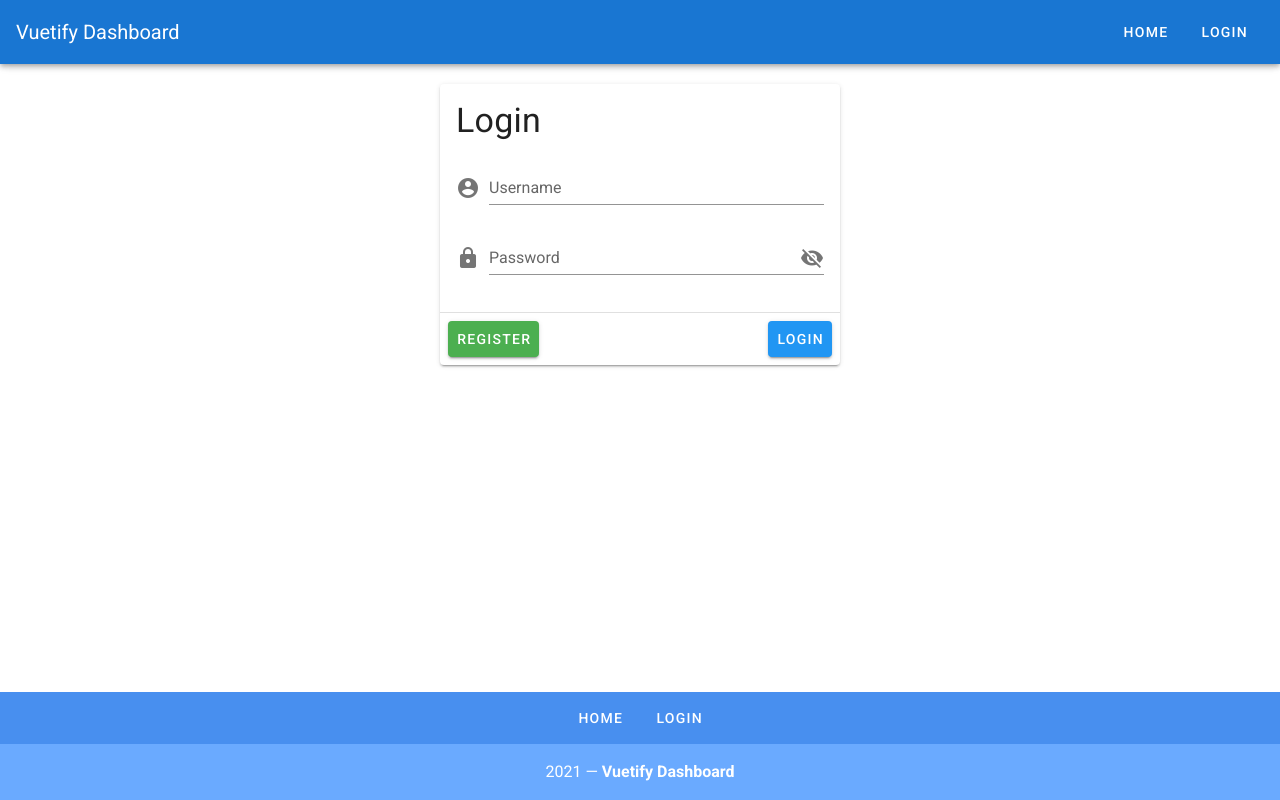
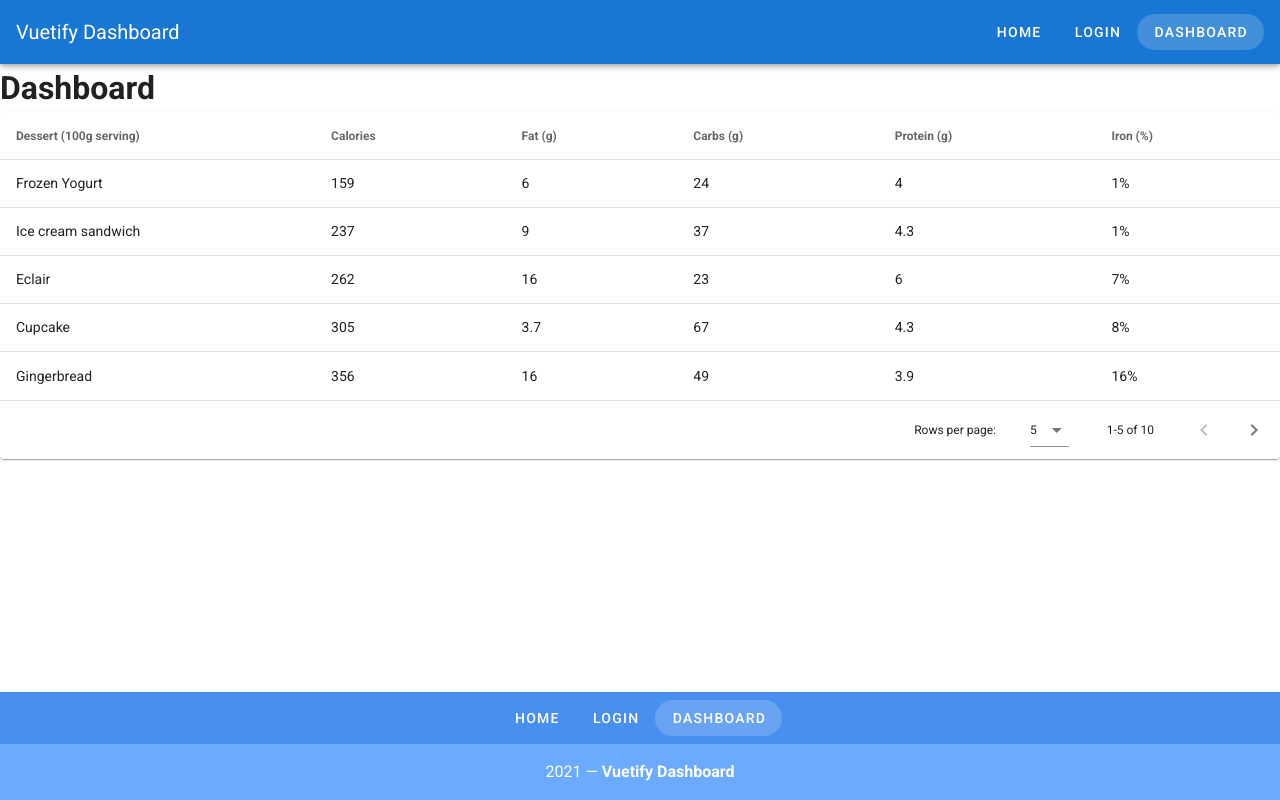
Before and after one commit to nguyenvinhduyet/intro-to-vue-2, a Vue app: page /dashboard in a window 1280 px wide. Built offline with nearby package versions, Linux system fonts and the light colour scheme.

Commit message:
Components 2 (video 3/9) Multi-page routing, use Table, Snackbar and More complex components

```diff
--- a/package.json
+++ b/package.json
@@ -10,11 +10,13 @@
   "dependencies": {
     "core-js": "^3.6.5",
     "vue": "^2.6.11",
+    "vue-router": "^3.2.0",
     "vuetify": "^2.4.0"
   },
   "devDependencies": {
     "@vue/cli-plugin-babel": "~4.5.0",
     "@vue/cli-plugin-eslint": "~4.5.0",
+    "@vue/cli-plugin-router": "^4.5.13",
     "@vue/cli-service": "~4.5.0",
     "babel-eslint": "^10.1.0",
     "eslint": "^6.7.2",
--- a/src/App.vue
+++ b/src/App.vue
@@ -5,41 +5,13 @@
   <v-app-bar app color="primary" dark>
     <v-toolbar-title>Vuetify Dashboard</v-toolbar-title>
     <v-spacer></v-spacer>
-    <v-btn text rounded>Home</v-btn>
-    <v-btn text rounded>Login</v-btn>
+    <v-btn text rounded v-for="link in links" :to='link.url' :key='`${link.label}-header-link`'>{{ link.label }}</v-btn>
   </v-app-bar>
 
 
    <v-content>  <!-- v-content dùng để chỉ định phần tử bên trong có relative với phần tử gốc (app bar) tránh bị app bar đè lên -->
-<!-- login form -->
-   <v-card width="400" class="mx-auto mt-5">
-     <v-card-title>
-       <h1 class="display-1">Login</h1>
-     </v-card-title>
-     <v-card-text>
-       <v-form>
-         <v-text-field
-          label="Username"
-          prepend-icon="mdi-account-circle">
-        </v-text-field>
-
-         <v-text-field
-          label="Password"
-          :type="showPassword ? 'text' : 'password'"
-          prepend-icon="mdi-lock"
-          :append-icon="showPassword ? 'mdi-eye' : 'mdi-eye-off'"
-          @click:append="showPassword = !showPassword">
-        </v-text-field>
-       </v-form>
-     </v-card-text>
-    <v-divider></v-divider>
-
-    <v-card-actions>
-      <v-btn color="success">Register</v-btn>
-      <v-spacer></v-spacer>
-      <v-btn color="info">Login</v-btn>
-    </v-card-actions>
-   </v-card>
+    <!-- login form -->
+    <router-view></router-view>
   </v-content>
 
 
@@ -50,22 +22,20 @@
   >
     <v-row
       justify="center"
-      no-gutters
-    >
+      no-gutters>
       <v-btn
         v-for="link in links"
-        :key="link"
+        :key='`${link.label}-footer-link`'
         color="white"
         text
         rounded
         class="my-2"
-      >
-        {{ link }}
+        :to='link.url'>
+        {{ link.label }}
       </v-btn>
       <v-col
         class="primary lighten-2 py-4 text-center white--text"
-        cols="12"
-      >
+        cols="12">
         {{ new Date().getFullYear() }} — <strong>Vuetify Dashboard</strong>
       </v-col>
     </v-row>
@@ -83,8 +53,18 @@ export default {
   data: () => ({
     showPassword: false,
     links: [
-      'Home',
-      'Login'
+      {
+        label: 'Home',
+        url: '/'
+      },
+      {
+        label: 'Login',
+        url: '/login'
+      },
+      {
+        label: 'Dashboard',
+        url: '/dashboard'
+      }
     ]
   }),
 };
--- a/src/main.js
+++ b/src/main.js
@@ -1,10 +1,12 @@
 import Vue from 'vue'
 import App from './App.vue'
 import vuetify from './plugins/vuetify'
+import router from './router'
 
 Vue.config.productionTip = false
 
 new Vue({
   vuetify,
+  router,
   render: h => h(App)
 }).$mount('#app')
--- /dev/null
+++ b/src/router/index.js
@@ -0,0 +1,36 @@
+import Vue from 'vue'
+import VueRouter from 'vue-router'
+import Home from '../views/Home.vue'
+
+Vue.use(VueRouter)
+
+const routes = [
+  {
+    path: '/',
+    name: 'Home',
+    component: Home
+  },
+  {
+    path: '/about',
+    name: 'About',
+    component: () => import(/* webpackChunkName: "about" */ '../views/About.vue')
+  },
+  {
+    path: '/login',
+    name: 'login',
+    component: () => import('../views/Login.vue')
+  },
+  {
+    path: '/dashboard',
+    name: 'dashboard',
+    component: () => import('../views/Dashboard.vue')
+  }
+]
+
+const router = new VueRouter({
+  mode: 'history',
+  base: process.env.BASE_URL,
+  routes
+})
+
+export default router
--- /dev/null
+++ b/src/views/About.vue
@@ -0,0 +1,5 @@
+<template>
+  <div class="about">
+    <h1>This is an about page</h1>
+  </div>
+</template>
--- /dev/null
+++ b/src/views/Dashboard.vue
@@ -0,0 +1,144 @@
+<template>
+<div>
+    <h1>Dashboard</h1>
+    <v-data-table
+        :headers="headers"
+        :items="desserts"
+        :items-per-page="5"
+        class="elevation-1"
+        @click:row='selectRow'>
+    </v-data-table>
+
+    <v-snackbar
+      v-model="snackbar">
+      You have selected {{ currentItem }}
+      <template v-slot:action="{ attrs }">
+        <v-btn
+          color="pink"
+          text
+          v-bind="attrs"
+          @click="snackbar = false">
+          Close
+        </v-btn>
+      </template>
+    </v-snackbar>
+</div>
+
+
+</template>
+
+<script>
+  export default {
+    data () {
+      return {
+        currentItem: '',
+        snackbar: false,
+        headers: [
+          {
+            text: 'Dessert (100g serving)',
+            align: 'start',
+            sortable: false,
+            value: 'name',
+          },
+          { text: 'Calories', value: 'calories' },
+          { text: 'Fat (g)', value: 'fat' },
+          { text: 'Carbs (g)', value: 'carbs' },
+          { text: 'Protein (g)', value: 'protein' },
+          { text: 'Iron (%)', value: 'iron' },
+        ],
+        desserts: [
+          {
+            name: 'Frozen Yogurt',
+            calories: 159,
+            fat: 6.0,
+            carbs: 24,
+            protein: 4.0,
+            iron: '1%',
+          },
+          {
+            name: 'Ice cream sandwich',
+            calories: 237,
+            fat: 9.0,
+            carbs: 37,
+            protein: 4.3,
+            iron: '1%',
+          },
+          {
+            name: 'Eclair',
+            calories: 262,
+            fat: 16.0,
+            carbs: 23,
+            protein: 6.0,
+            iron: '7%',
+          },
+          {
+            name: 'Cupcake',
+            calories: 305,
+            fat: 3.7,
+            carbs: 67,
+            protein: 4.3,
+            iron: '8%',
+          },
+          {
+            name: 'Gingerbread',
+            calories: 356,
+            fat: 16.0,
+            carbs: 49,
+            protein: 3.9,
+            iron: '16%',
+          },
+          {
+            name: 'Jelly bean',
+            calories: 375,
+            fat: 0.0,
+            carbs: 94,
+            protein: 0.0,
+            iron: '0%',
+          },
+          {
+            name: 'Lollipop',
+            calories: 392,
+            fat: 0.2,
+            carbs: 98,
+            protein: 0,
+            iron: '2%',
+          },
+          {
+            name: 'Honeycomb',
+            calories: 408,
+            fat: 3.2,
+            carbs: 87,
+            protein: 6.5,
+            iron: '45%',
+          },
+          {
+            name: 'Donut',
+            calories: 452,
+            fat: 25.0,
+            carbs: 51,
+            protein: 4.9,
+            iron: '22%',
+          },
+          {
+            name: 'KitKat',
+            calories: 518,
+            fat: 26.0,
+            carbs: 65,
+            protein: 7,
+            iron: '6%',
+          },
+        ],
+      }
+    },
+    methods: {
+        selectRow(event) {
+            this.snackbar = true
+            this.currentItem = event.name
+        }
+    }
+  }
+</script>
+
+<style>
+
+</style>
--- /dev/null
+++ b/src/views/Home.vue
@@ -0,0 +1,18 @@
+<template>
+  <div class="home">
+    <img alt="Vue logo" src="../assets/logo.png">
+    <HelloWorld msg="Welcome to Your Vue.js App"/>
+  </div>
+</template>
+
+<script>
+// @ is an alias to /src
+import HelloWorld from '@/components/HelloWorld.vue'
+
+export default {
+  name: 'Home',
+  components: {
+    HelloWorld
+  }
+}
+</script>
--- /dev/null
+++ b/src/views/Login.vue
@@ -0,0 +1,46 @@
+<template>
+    <v-card width="400" class="mx-auto mt-5">
+        <v-card-title>
+        <h1 class="display-1">Login</h1>
+        </v-card-title>
+
+        <v-card-text>
+        <v-form>
+            <v-text-field
+            label="Username"
+            prepend-icon="mdi-account-circle">
+            </v-text-field>
+
+            <v-text-field
+            label="Password"
+            :type="showPassword ? 'text' : 'password'"
+            prepend-icon="mdi-lock"
+            :append-icon="showPassword ? 'mdi-eye' : 'mdi-eye-off'"
+            @click:append="showPassword = !showPassword">
+            </v-text-field>
+        </v-form>
+        </v-card-text>
+        <v-divider></v-divider>
+
+        <v-card-actions>
+        <v-btn color="success">Register</v-btn>
+        <v-spacer></v-spacer>
+        <v-btn color="info">Login</v-btn>
+        </v-card-actions>
+    </v-card>
+</template>
+
+<script>
+export default {
+    name: 'LoginPage',
+    data () {
+        return {
+            showPassword: false,
+        }
+    }
+}
+</script>
+
+<style>
+
+</style>
```
Also changed, not shown: 1 other file (tests, documents, lock files or other folders).
